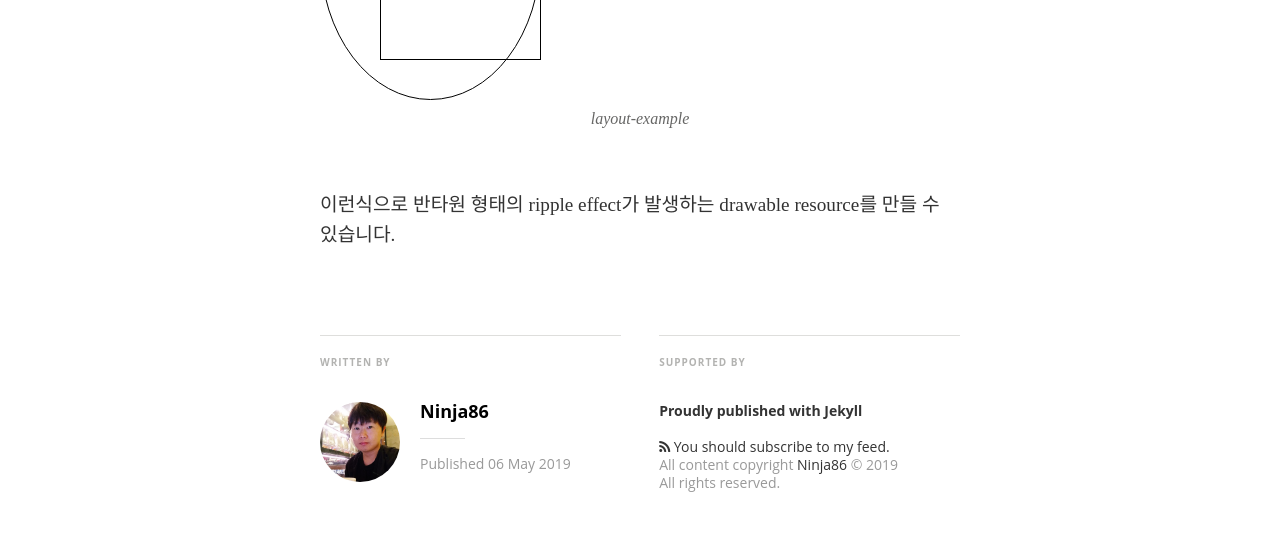
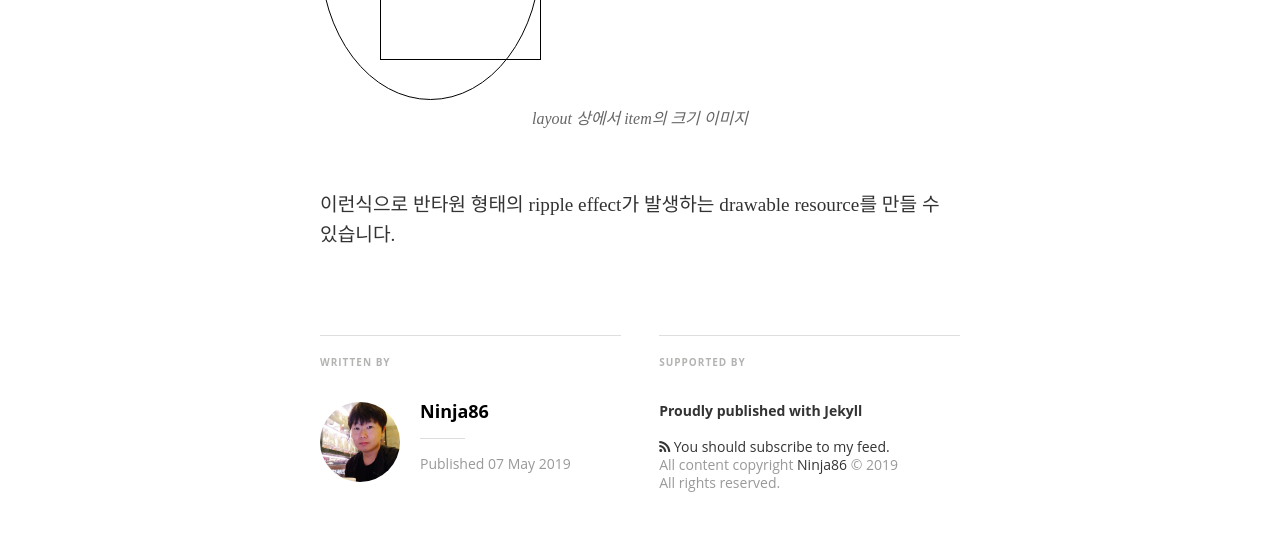
Before and after one commit to Ninja86/Ninja86.github.io, a Jekyll site: the page built from _posts/2019-05-07-1.md, in a window 1280 px wide and 900 px high, scrolled down 1611 px. Shown: the part 150-708 px from the top of the window. Built offline with Jekyll 4.4.1, drawn with Linux system fonts in a browser that asks for light colours; nearby versions of some CDN libraries; some web fonts are replaced; our own code applies the rules of GitHub Pages for plain Markdown files; comment, search, counter and statistics services are not loaded; some of the changed text lies outside the part shown.

Commit message:
# 파일 이름 수정

```diff
--- a/_posts/2019-05-07-Android-Youtube-Player-Style-prev-rewind-구현하기.md
+++ b/_posts/2019-05-07-1.md
@@ -1,6 +1,6 @@
 ---
 title: "[Android] Exoplayer에서 Youtube 같은 ripple effect animation 구현하기"
-date: 2019-05-06
+date: 2019-05-07
 comments: true
 ---
 
@@ -51,6 +51,6 @@
 item에 **left, right, top, bottom** 에 값을 주면 item의 anchor point를 이동시킬 수가 있습니다.
 위와 같이 left, top, bottom에 마이너스 값을 주면 item의 크기가 부모 layout보다 커지게 되어 그려지게 됩니다.
 
-![layout-example](https://raw.githubusercontent.com/Ninja86/Ninja86.github.io/master/assets/article_images/2019-05-07-Android-Youtube-Player-Style-prev-rewind-%E1%84%80%E1%85%AE%E1%84%92%E1%85%A7%E1%86%AB%E1%84%92%E1%85%A1%E1%84%80%E1%85%B5/github-blog.png)
+![layout 상에서 item의 크기 이미지](https://raw.githubusercontent.com/Ninja86/Ninja86.github.io/master/assets/article_images/2019-05-07-1/pic1.png)
 
 이런식으로 반타원 형태의 ripple effect가 발생하는 drawable resource를 만들 수 있습니다.
```
Also changed, not shown: _posts/2019-05-23-1.md (added, +7 -0 lines), _posts/2019-05-06-1.md (renamed from _posts/2019-05-06-Android-ExoPlayer를-이용하여-Video-재생시-영상-종횡비-맞추기.md), _posts/2019-05-22-1.md (renamed from _posts/2019-05-22-안드로이드-스튜디오에서-project-explorer에서-package-나누어서-보여주기.md), assets/article_images/2019-05-07-1/pic1.png (added), assets/article_images/2019-05-07-Android-Youtube-Player-Style-prev-rewind-구현하기/github-blog.png (deleted), assets/article_images/2019-05-22-1/pic1.png (renamed from assets/article_images/2019-05-22-안드로이드-스튜디오에서-project-explorer에서-package-나누어서-보여주기/flatten-option1.png), assets/article_images/2019-05-22-1/pic2.png (renamed from assets/article_images/2019-05-22-안드로이드-스튜디오에서-project-explorer에서-package-나누어서-보여주기/flatten-option2.png), assets/images/author.jpg (deleted), assets/images/cA4aKEIPQrerBnp1yGHv_IMG_9534-3-2.jpg (deleted), assets/images/df_logo.jpg (deleted), assets/images/dragonfly_moon.jpg (deleted), assets/images/screenshot1.jpg (deleted), assets/images/screenshot2.jpg (deleted), assets/images/screenshot3.jpg (deleted).
